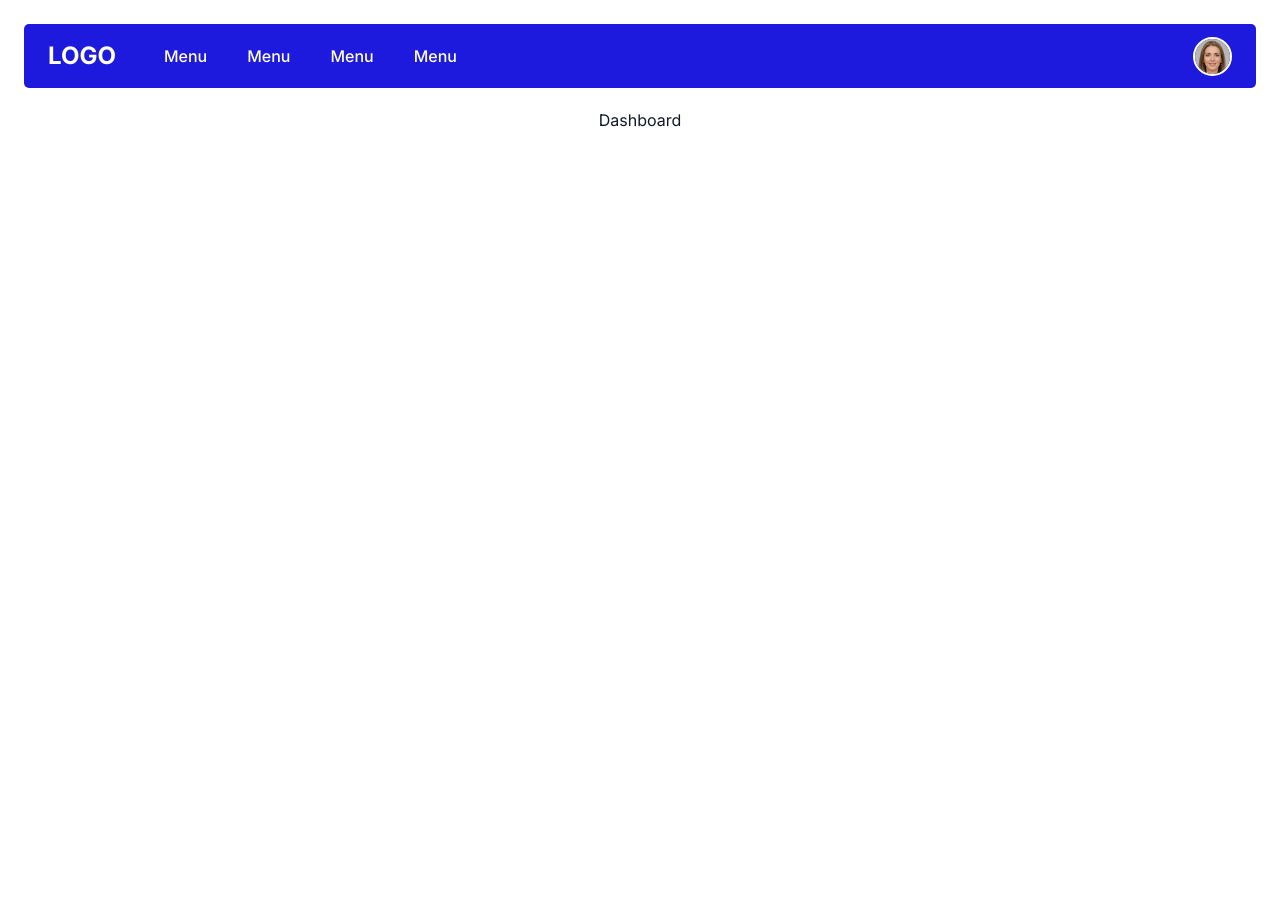
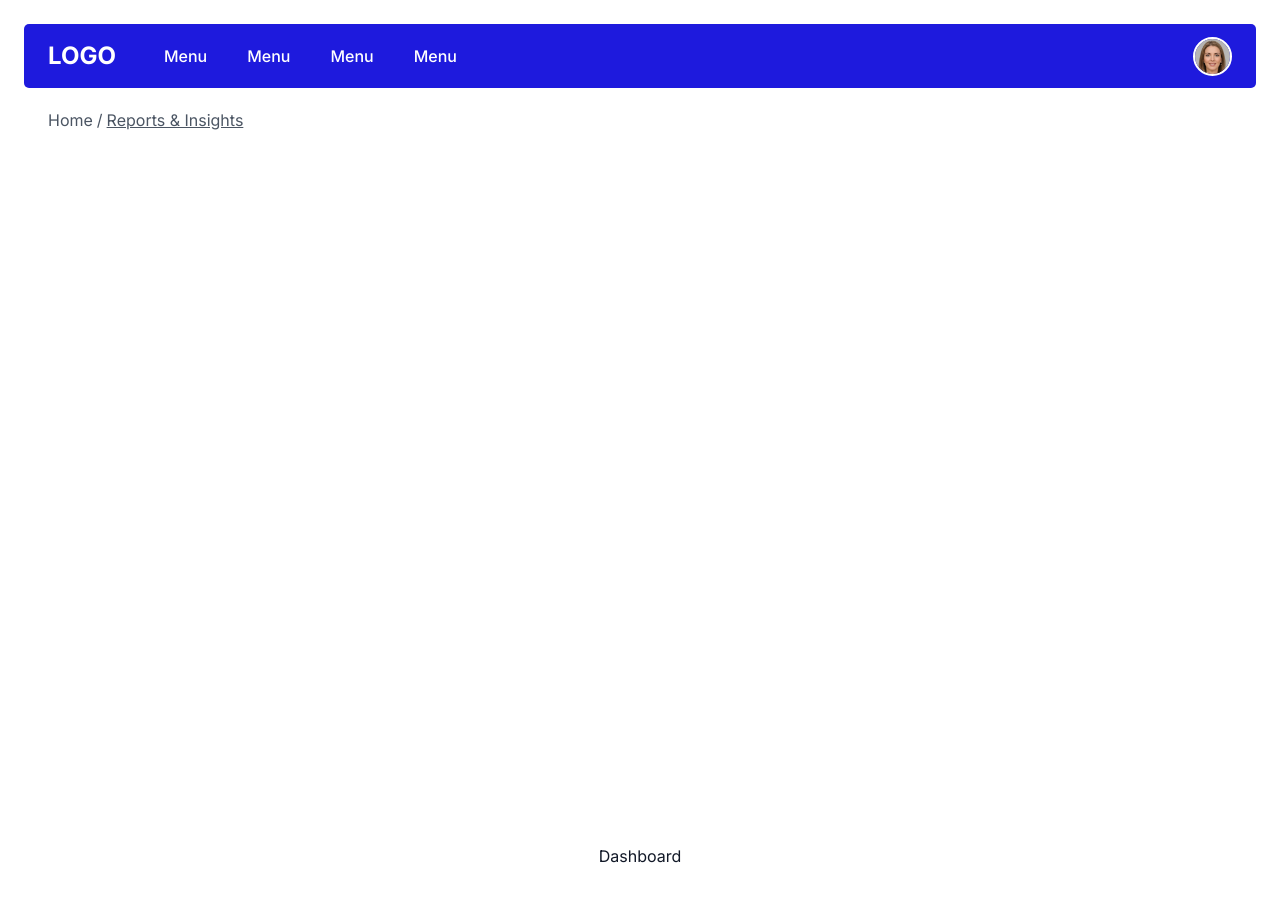
Before and after one commit to JrzenonDev/xp-coding-challenge, a Next.js app: page / in a window 1280 px wide. Shown: the top 902 px of the page. Built offline with nearby package versions, Linux system fonts and the light colour scheme.

Commit message:
(feat)[feature/main] init component breadCrumbs

```diff
--- a/app/page.tsx
+++ b/app/page.tsx
@@ -1,8 +1,10 @@
+import { BreadCrumbs } from "@/src/components/BreadCrumbs";
 import { DashBoard } from "@/src/components/DashBoard";
 
 export default function Home() {
   return (
     <main className="flex min-h-screen flex-col items-center justify-between p-6">
+      <BreadCrumbs />
       <DashBoard />
     </main>
   );
--- /dev/null
+++ b/src/components/BreadCrumbs/index.tsx
@@ -0,0 +1,13 @@
+import Link from "next/link";
+
+export function BreadCrumbs() {
+  return (
+    <div className="flex w-full text-[16px] text-gray-600">
+      <Link href="/">Home</Link>
+      <span className="mx-1">/</span>
+      <Link className="underline" href="/about">
+        Reports & Insights
+      </Link>
+    </div>
+  );
+}
```
